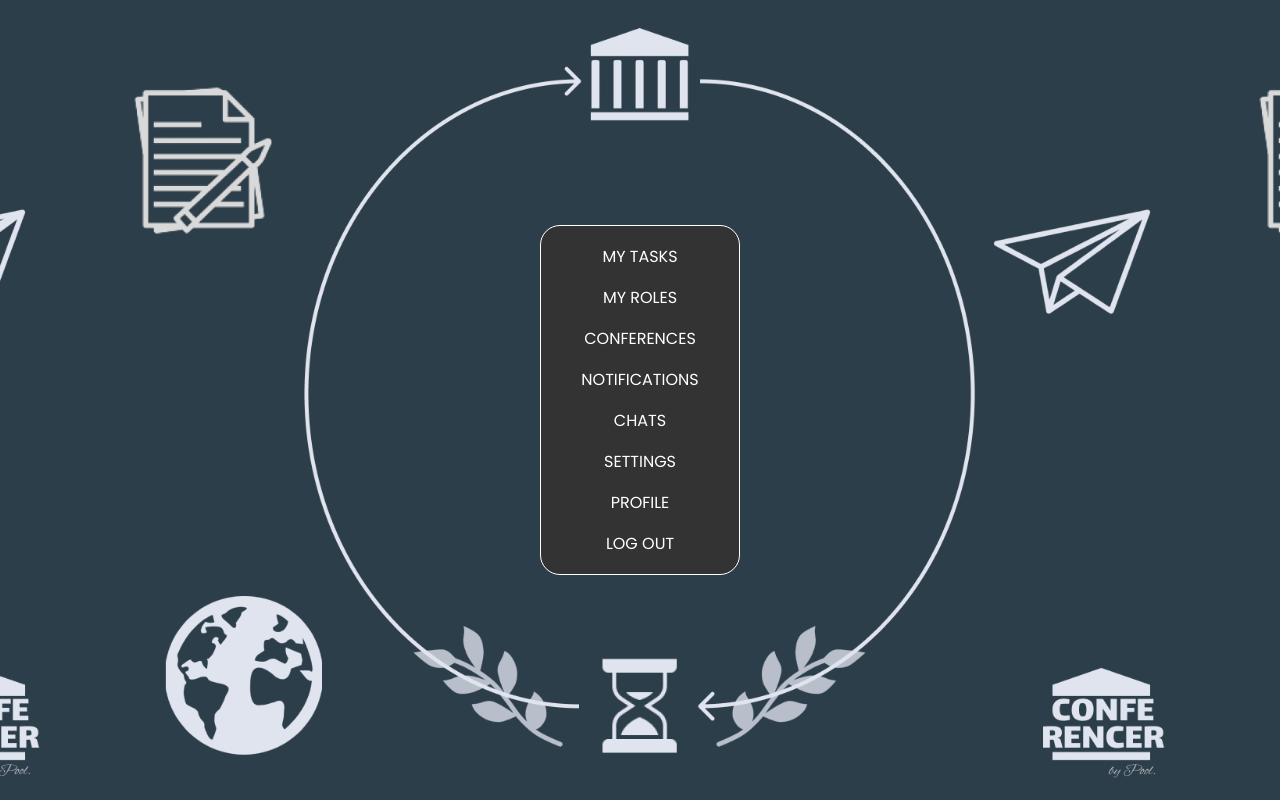
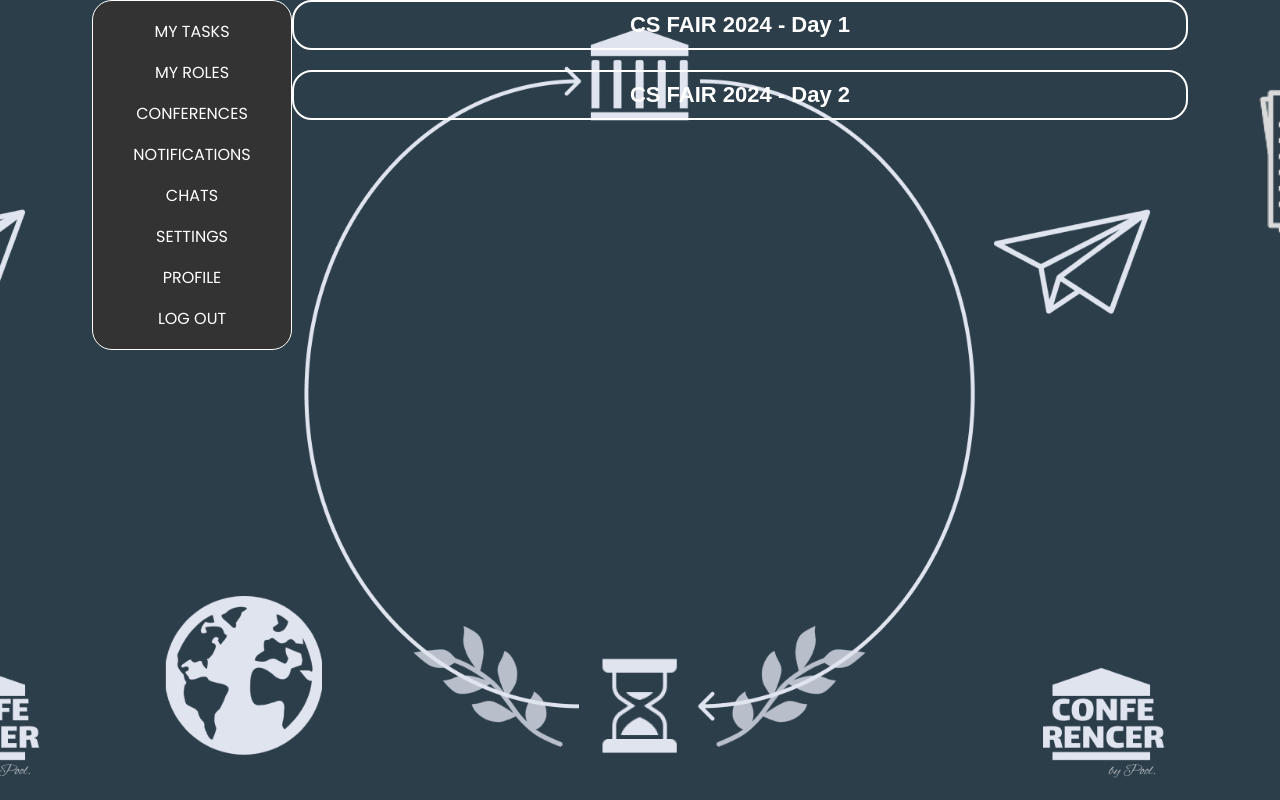
Before and after one commit to conferencer-bilkent/conferencer, a React (Vite) app in the folder frontend/: page / in a window 1280 px wide. Built offline with nearby package versions, Linux system fonts and the light colour scheme.

Commit message:
apptitle

```diff
--- /dev/null
+++ b/frontend/src/components/Pages/Home/Homepage.css
@@ -0,0 +1,16 @@
+.homepage-container {
+    display: flex; /* Use Flexbox for layout */
+    height: 100vh; /* Full viewport height */
+    align-items: start;
+  }
+
+  .content-container {
+    flex: 1; /* Take up remaining space */
+    position: relative;
+    width: 70vw; /* 60% of the screen width */
+    display: flex;
+    flex-direction: column; /* Stack children vertically */
+    align-items: center; /* Center children horizontally */
+    /* Add some padding */
+    gap: 20px; /* Space between children */
+  }
--- a/frontend/src/components/Pages/Home/Homepage.tsx
+++ b/frontend/src/components/Pages/Home/Homepage.tsx
@@ -1,6 +1,8 @@
 import React from "react";
 import Topbar from "../../global/TopBar";
 import SideMenu from "../../global/SideMenu";
+import AppTitle from "../../global/AppTitle";
+import "./Homepage.css"; // Import the CSS file
 
 const menuItems = [
   "MY TASKS",
@@ -19,11 +21,16 @@ const Homepage: React.FC = () => {
   };
 
   return (
-    <div className="flex">
+    <div className="homepage-container">
+      {/* Side Menu on the left */}
       <SideMenu items={menuItems} onItemClick={handleItemClick} />
-      {/* <div className="flex-grow">
-        <Topbar />
-      </div> */}
+
+      {/* Container on the right */}
+      <div className="content-container">
+        {/* AppTitle components stacked vertically */}
+        <AppTitle text="CS FAIR 2024 - Day 1" />
+        <AppTitle text="CS FAIR 2024 - Day 2" />
+      </div>
     </div>
   );
 };
--- /dev/null
+++ b/frontend/src/components/global/AppTitle.css
@@ -0,0 +1,13 @@
+.app-title {
+    border: 2px solid white; /* 2px white border */
+    border-radius: 20px; /* 20px corner radius */
+    color: white; /* White text color */
+    position: relative;
+    padding: 10px; /* Add padding for better appearance */
+    width: 100%; /* Take up the full horizontal space */
+    box-sizing: border-box; /* Include padding and border in the element's total width */
+    font-family: Arial, sans-serif; /* Optional: Set a font */
+    font-size: 22px; /* Larger font size for a title */
+    font-weight: bold; /* Bold text for emphasis */
+    text-align: center; /* Center the text horizontally */
+  }
--- /dev/null
+++ b/frontend/src/components/global/AppTitle.tsx
@@ -0,0 +1,16 @@
+import React from 'react';
+import './AppTitle.css'; // Import the CSS file
+
+interface AppTitleProps {
+  text: string;
+}
+
+const AppTitle: React.FC<AppTitleProps> = ({ text }) => {
+  return (
+    <div className="app-title">
+      {text}
+    </div>
+  );
+};
+
+export default AppTitle;
--- a/frontend/src/components/global/SideMenu.css
+++ b/frontend/src/components/global/SideMenu.css
@@ -1,5 +1,6 @@
 .side-menu {
     width: 200px;
+    height: fit-content;
     background-color: #333; /* Darker background for better contrast with white text */
     padding: 10px;
     border: 1px solid white; /* White border, 1px thick */
--- a/frontend/src/components/global/SideMenu.tsx
+++ b/frontend/src/components/global/SideMenu.tsx
@@ -2,7 +2,11 @@ import React from 'react';
 import './SideMenu.css'; // Import the CSS file
 
 interface SideMenuProps {
-  items?: string[];
+
+  items: string[];
+
+  onItemClick: (item: string) => void;
+
 }
 
 const SideMenu: React.FC<SideMenuProps> = ({ items = [
--- a/package.json
+++ b/package.json
@@ -4,12 +4,12 @@
     "@emotion/styled": "^11.14.0",
     "@mui/icons-material": "^6.4.3",
     "@mui/material": "^6.4.3",
-    "@types/react": "^19.0.8",
     "@types/react-router-dom": "^5.3.3",
     "react": "^19.0.0",
     "react-router-dom": "^7.1.5"
   },
   "devDependencies": {
+    "@types/react": "^19.0.8",
     "@types/react-dom": "^19.0.3"
   }
 }
```
Also changed, not shown: 1 other file (tests, documents, lock files or other folders).
